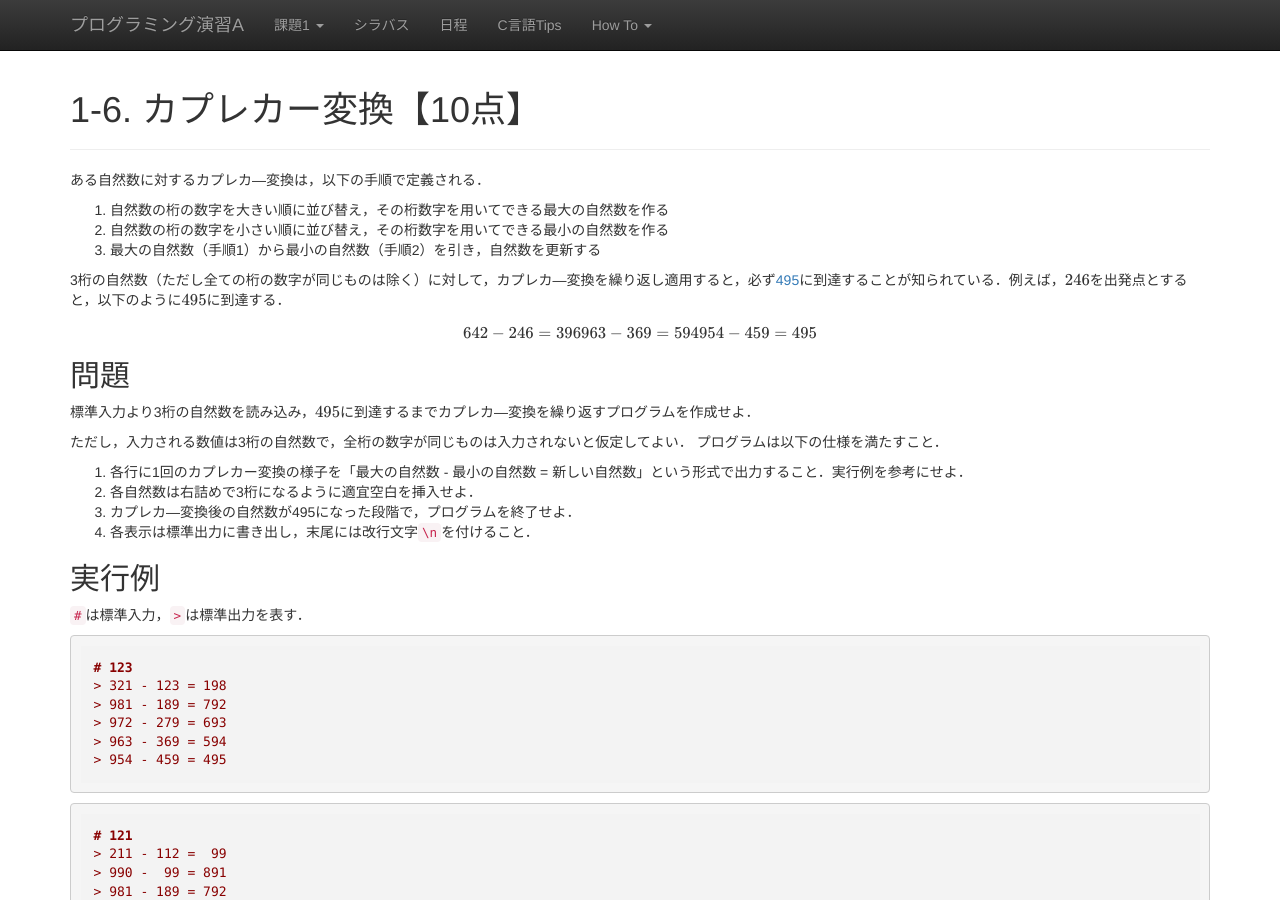
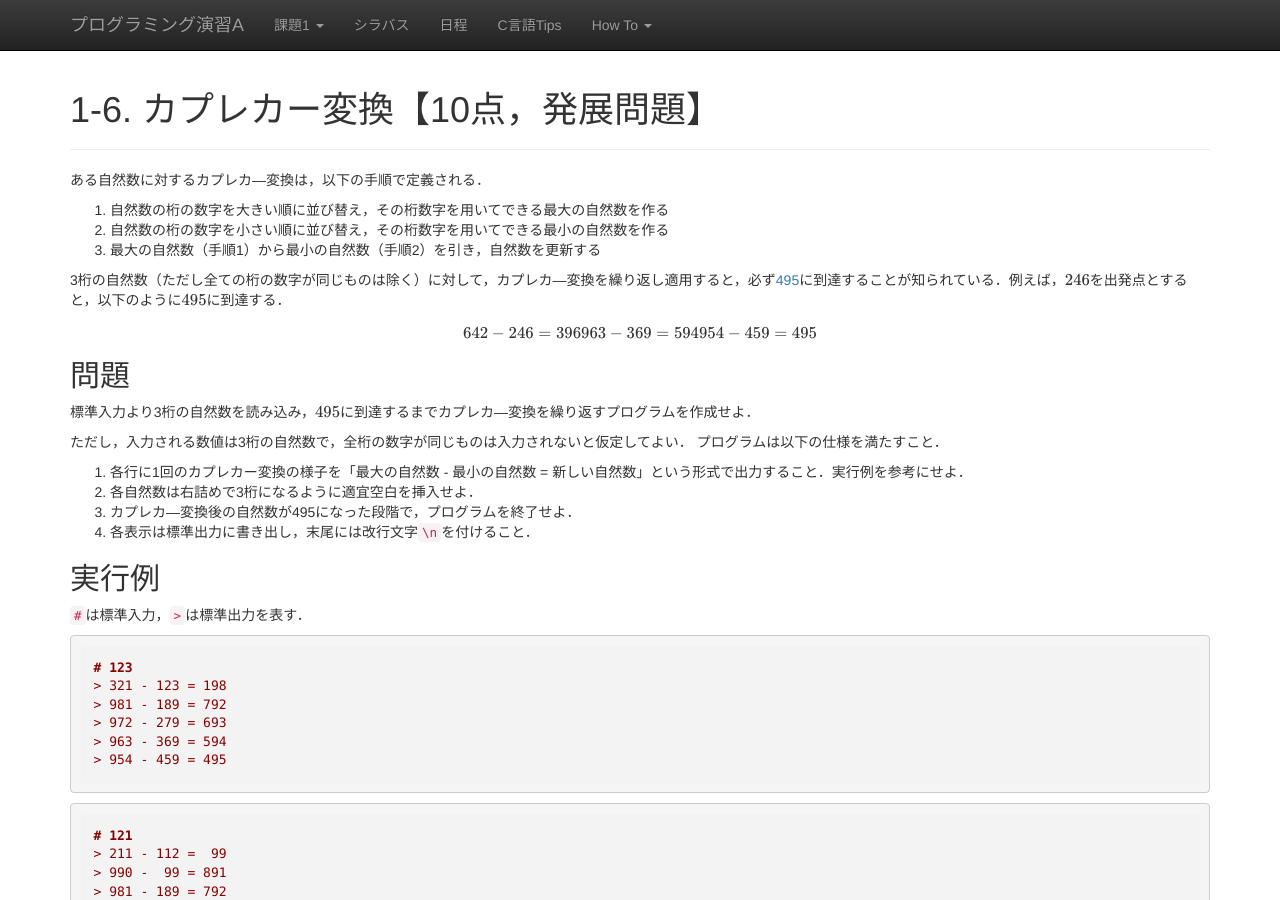
Before and after one commit to ecei-tohoku/ppa-public, a Jekyll site: the page built from kadai1/p16.md, in a window 1280 px wide and 900 px high. Built offline with Jekyll 4.4.1, drawn with Linux system fonts in a browser that asks for light colours; nearby versions of some CDN libraries; formulas are drawn with MathJax 3.

Commit message:
Added 'advanced' marks.

```diff
--- a/kadai1/p16.md
+++ b/kadai1/p16.md
@@ -1,6 +1,6 @@
 ---
 layout: page
-title: 1-6. カプレカー変換【10点】
+title: 1-6. カプレカー変換【10点，発展問題】
 ---
 
 ある自然数に対するカプレカ―変換は，以下の手順で定義される．
```
Also changed, not shown: kadai1/p17.md (+1 -1 lines).
